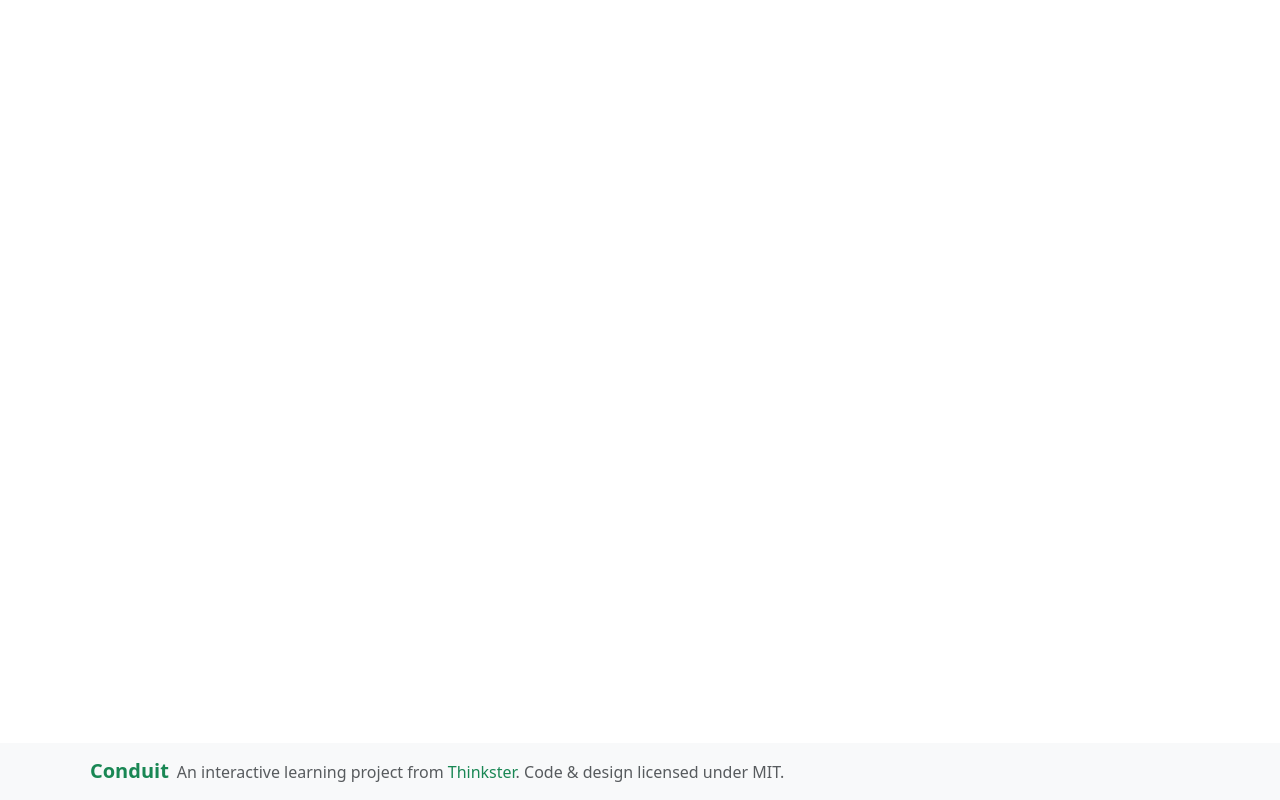
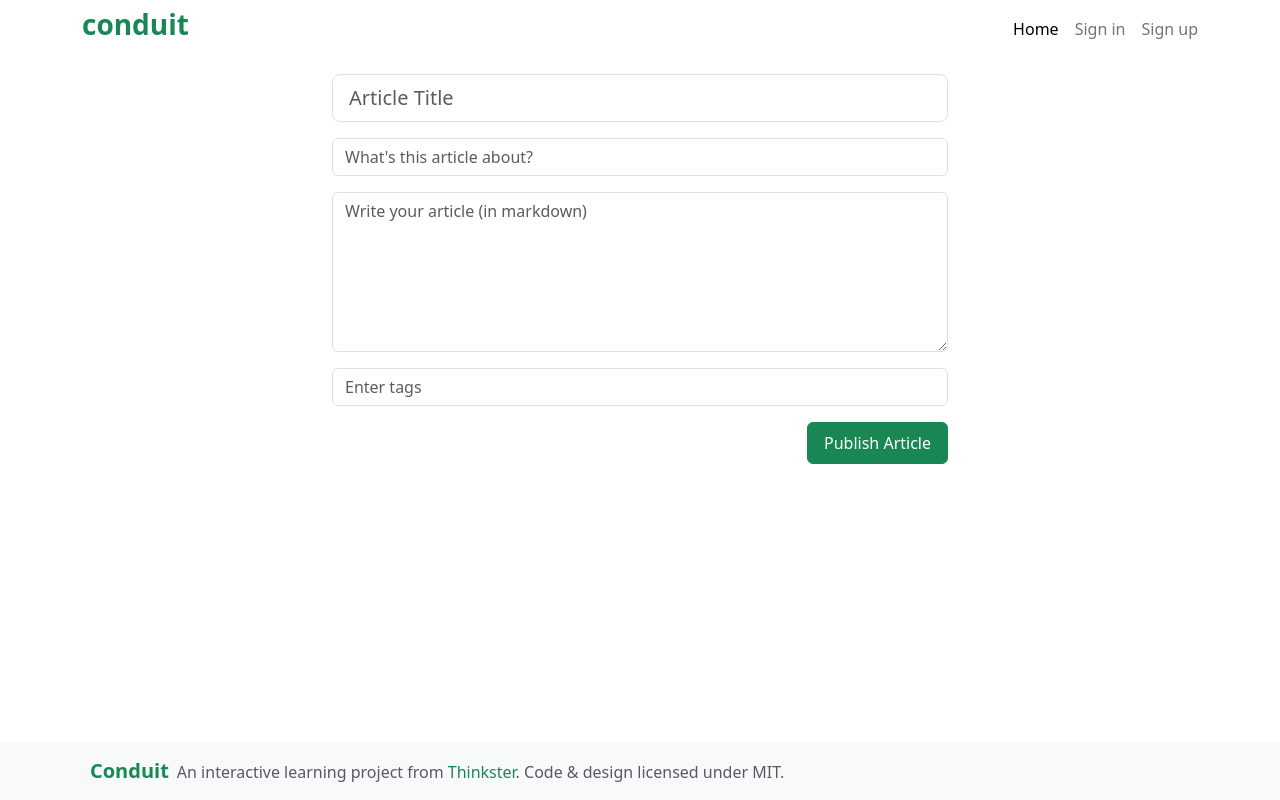
Before and after one commit to DucAnh0101/CPL_Team2, a React (Create React App) app: page /newArticle in a window 1280 px wide. Built offline with nearby package versions, Linux system fonts and the light colour scheme; no server answers.

Commit message:
Thêm article và editProfile

```diff
--- a/public/index.html
+++ b/public/index.html
@@ -6,6 +6,7 @@
   <meta name="viewport" content="width=device-width, initial-scale=1" />
   <meta name="theme-color" content="#000000" />
   <meta name="description" content="Web site created using create-react-app" />
+  <link data-rh="true" rel="icon" href="/img/favicon.ico">
   <link rel="stylesheet" href="https://cdnjs.cloudflare.com/ajax/libs/font-awesome/6.5.2/css/all.min.css"
     integrity="sha512-SnH5WK+bZxgPHs44uWIX+LLJAJ9/2PkPKZ5QiAj6Ta86w+fsb2TkcmfRyVX3pBnMFcV7oQPJkl9QevSCWr3W6A=="
     crossorigin="anonymous" referrerpolicy="no-referrer" />
--- a/src/App.js
+++ b/src/App.js
@@ -2,7 +2,6 @@ import Home from './components/Home/Home';
 import Login from './components/Home/Login';
 import Register from './components/Home/Register';
 import NewArticle from './components/page/newArticle';
-import UserProfile from './components/page/userProfile';
 import EditProfile from './components/page/editProfile';
 import { BrowserRouter, Route, Routes } from 'react-router-dom';
 import Footer from './components/Header & footer/Footer';
@@ -16,7 +15,6 @@ function App() {
           <Route path='/register' element={<Register />} />
           <Route path='/login' element={<Login />} />
           <Route path='/newArticle' element={<NewArticle />} />
-          <Route path='/userProfile' element={<UserProfile />} />
           <Route path='/editProfile' element={<EditProfile />} />
         </Routes>
         <Footer />
--- a/src/components/Home/Login.js
+++ b/src/components/Home/Login.js
@@ -23,6 +23,12 @@ export default function Login() {
             })
     }
 
+    document.addEventListener("keydown", function (event) {
+        if (event.keyCode === 13) {
+            handelSignIn();
+        }
+      });
+
     return (
         <>
             <Header />
--- a/src/components/page/editProfile.js
+++ b/src/components/page/editProfile.js
@@ -28,6 +28,8 @@ export default function EditProfile() {
         })
             .then((res) => {
                 console.log(res.data.user);
+                localStorage.removeItem('token');
+                localStorage.setItem('token', `${res.data.user.token}`);
             })
             .catch((err) => {
                 console.log(err);
--- a/src/components/page/newArticle.js
+++ b/src/components/page/newArticle.js
@@ -1,3 +1,70 @@
-export default function newArticle () {
+import { useState } from "react";
+import axios from "axios";
+import { useNavigate } from "react-router-dom";
+import Header from "../Header & footer/Header";
 
+export default function NewArticle() {
+
+    const [title, setTitle] = useState('');
+    const [description, setDescription] = useState('');
+    const [body, setBody] = useState('');
+    const [tag, setTag] = useState('');
+    const navigate = useNavigate();
+    const token = localStorage.getItem("token");
+
+    const addArticle = () => {
+        axios.post('https://api.realworld.io/api/articles', {
+            headers: {
+                Authorization: `Bearer ${token}`,
+            },
+            article: {
+                title: title,
+                description: description,
+                body: body,
+                tagList: [
+                    tag
+                ]
+            }
+        })
+        .then((res) =>{
+            navigate('/');
+        })
+        .catch(err =>{
+            console.log(err);
+        })
 }
+
+return (
+    <>
+        <Header />
+        <div className="container text-center w-50 mt-3">
+            <input
+                className="form-control form-control-lg"
+                placeholder="Article Title"
+                onChange={(e) => setTitle(e.target.value)}
+            />
+            <input
+                className="form-control my-3"
+                placeholder="What's this article about?"
+                onChange={(e) => setDescription(e.target.value)}
+            />
+            <textarea
+                className="form-control"
+                placeholder="Write your article (in markdown)"
+                style={{ height: '20vh' }}
+                onChange={(e) => setBody(e.target.value)}
+            />
+            <input
+                className="form-control my-3"
+                placeholder="Enter tags"
+                onChange={(e) => setTag(e.target.value)}
+            />
+            <div className=" d-flex justify-content-end">
+                <button className="btn btn-success py-2 px-3" onClick={addArticle}>
+                    Publish Article
+                </button>
+            </div>
+        </div>
+    </>
+)
+}
--- a/src/components/page/userProfile.js
+++ /dev/null
@@ -1,3 +0,0 @@
-export default function userProfile () {
-
-}
```
